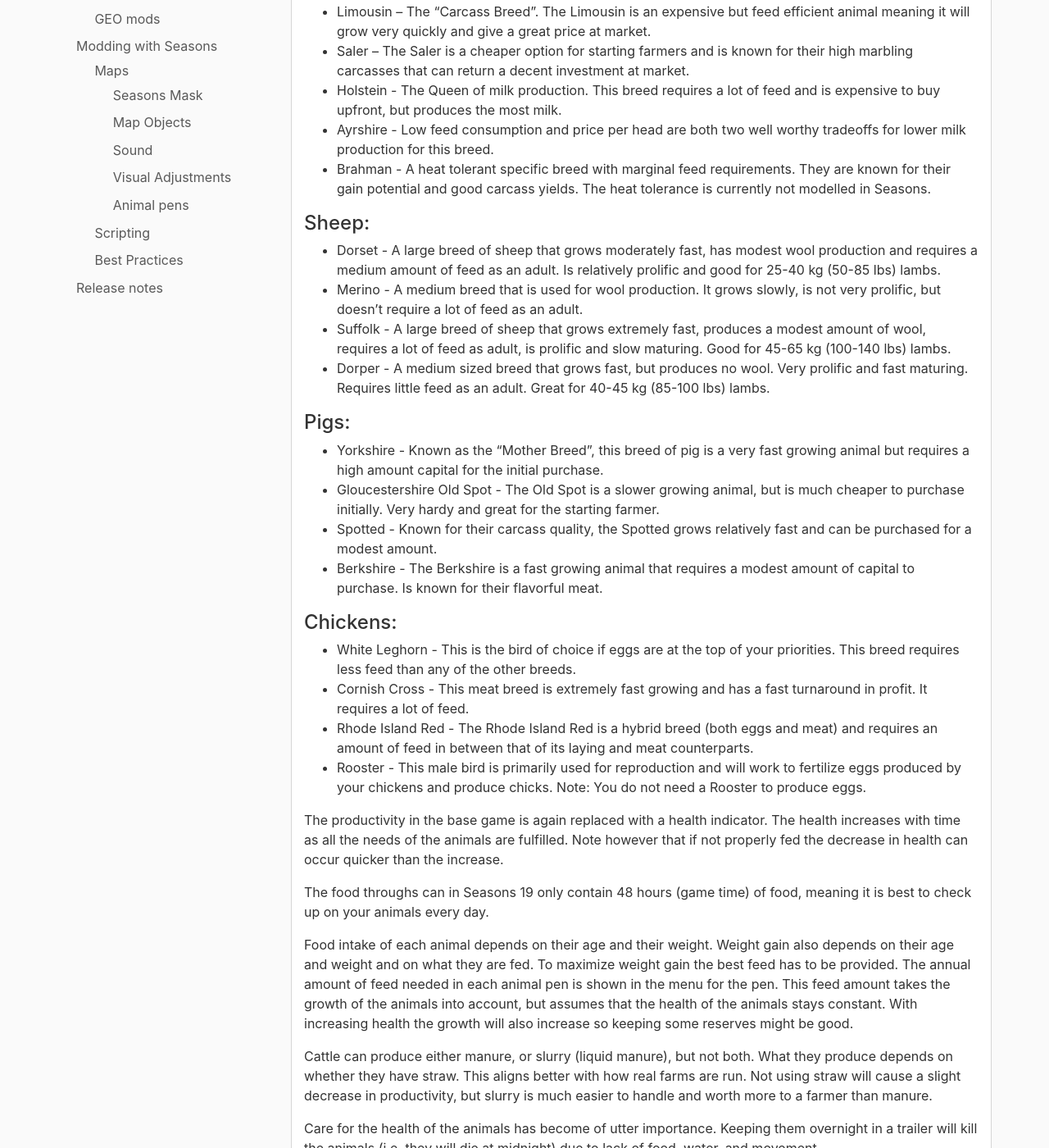
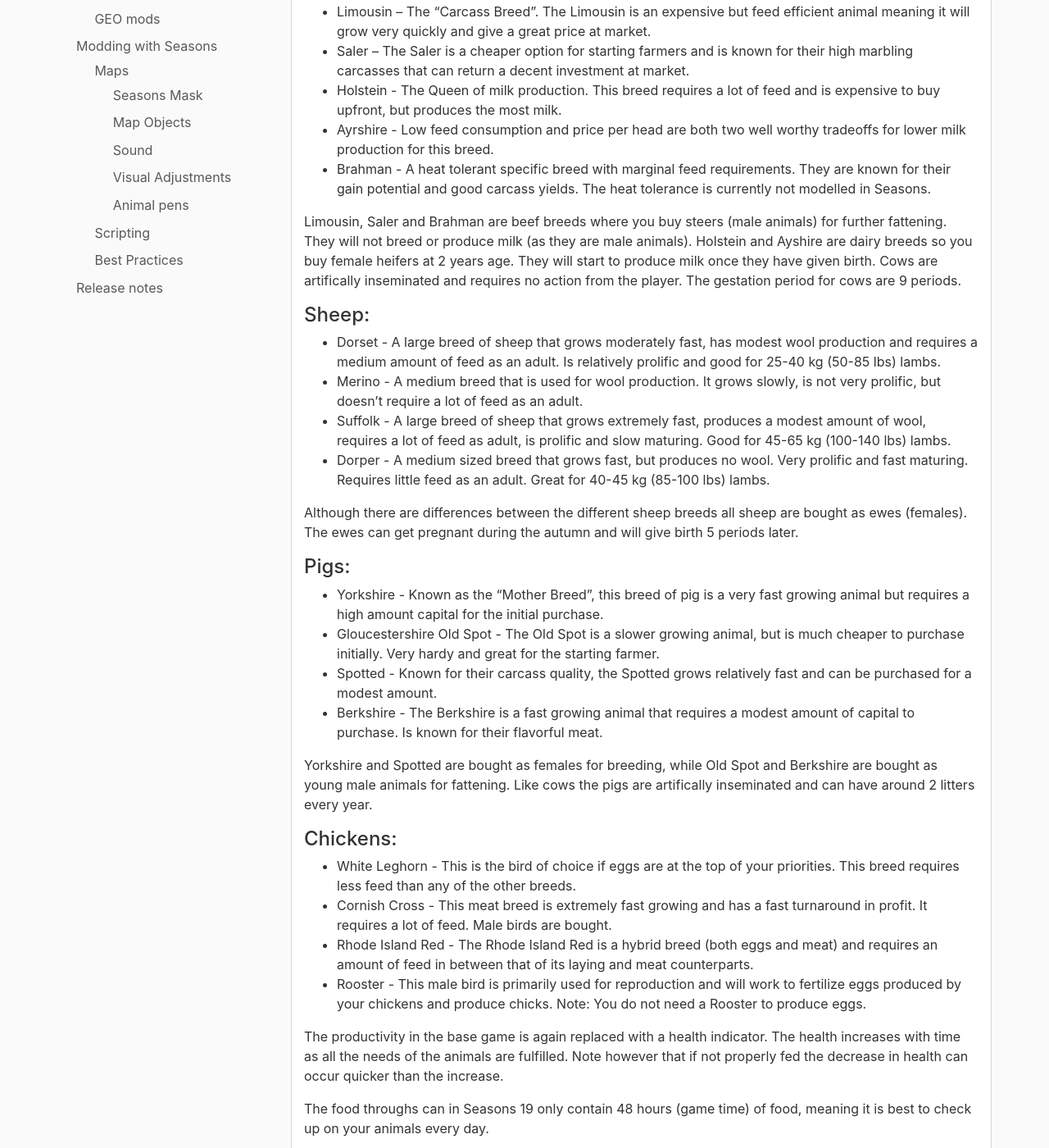
Before and after one commit to RealismusModding/realismusmodding.github.io, a Jekyll site: the page built from mods/seasons19/manual/gameplay/animals.md, in a window 1280 px wide and 1400 px high, scrolled down 438 px. Shown: the whole window at 82% size. Built offline with Jekyll 4.4.1, drawn with Linux system fonts in a browser that asks for light colours; comment, search, counter and statistics services are not loaded.

Commit message:
added purpose of each breed

```diff
--- a/mods/seasons19/manual/gameplay/animals.md
+++ b/mods/seasons19/manual/gameplay/animals.md
@@ -22,12 +22,16 @@ The breeds currently implemented are:
 - Ayrshire - Low feed consumption and price per head are both two well worthy tradeoffs for lower milk production for this breed.
 - Brahman - A heat tolerant specific breed with marginal feed requirements. They are known for their gain potential and good carcass yields. The heat tolerance is currently not modelled in Seasons.
 
+Limousin, Saler and Brahman are beef breeds where you buy steers (male animals) for further fattening. They will not breed or produce milk (as they are male animals). Holstein and Ayshire are dairy breeds so you buy female heifers at 2 years age. They will start to produce milk once they have given birth. Cows are artifically inseminated and requires no action from the player. The gestation period for cows are 9 periods.
+
 #### Sheep:
 
 -   Dorset - A large breed of sheep that grows moderately fast, has modest wool production and requires a medium amount of feed as an adult. Is relatively prolific and good for 25-40 kg (50-85 lbs) lambs.
 -   Merino - A medium breed that is used for wool production. It grows slowly, is not very prolific, but doesn’t require a lot of feed as an adult.
 -   Suffolk - A large breed of sheep that grows extremely fast, produces a modest amount of wool, requires a lot of feed as adult, is prolific and slow maturing. Good for 45-65 kg (100-140 lbs) lambs.
 -   Dorper - A medium sized breed that grows fast, but produces no wool. Very prolific and fast maturing. Requires little feed as an adult. Great for 40-45 kg (85-100 lbs) lambs.
+
+Although there are differences between the different sheep breeds all sheep are bought as ewes (females). The ewes can get pregnant during the autumn and will give birth 5 periods later.
 
 #### Pigs:
 
@@ -36,10 +40,12 @@ The breeds currently implemented are:
 -   Spotted - Known for their carcass quality, the Spotted grows relatively fast and can be purchased for a modest amount.
 -   Berkshire - The Berkshire is a fast growing animal that requires a modest amount of capital to purchase. Is known for their flavorful meat.
 
+Yorkshire and Spotted are bought as females for breeding, while Old Spot and Berkshire are bought as young male animals for fattening. Like cows the pigs are artifically inseminated and can have around 2 litters every year.
+
 #### Chickens:
 
 -   White Leghorn - This is the bird of choice if eggs are at the top of your priorities. This breed requires less feed than any of the other breeds.
--   Cornish Cross - This meat breed is extremely fast growing and has a fast turnaround in profit. It requires a lot of feed.
+-   Cornish Cross - This meat breed is extremely fast growing and has a fast turnaround in profit. It requires a lot of feed. Male birds are bought.
 -   Rhode Island Red - The Rhode Island Red is a hybrid breed (both eggs and meat) and requires an amount of feed in between that of its laying and meat counterparts.
 -   Rooster - This male bird is primarily used for reproduction and will work to fertilize eggs produced by your chickens and produce chicks. Note: You do not need a Rooster to produce eggs.
 
```
